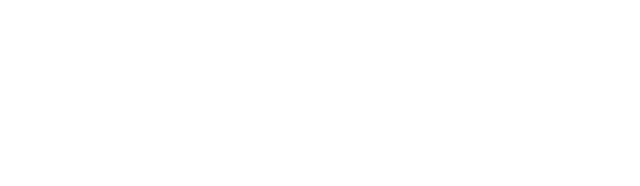
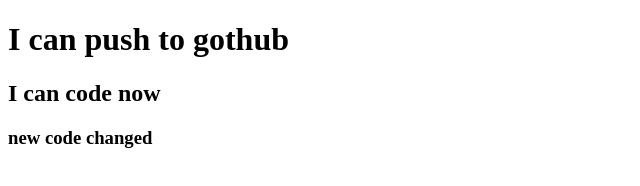
Before and after one commit to AnikDasJoy/my-second-repo, a plain HTML site: page index.html in a window 1280 px wide. Shown: the whole page, without its empty margins (0-640 px from the left). Drawn offline with Linux system fonts and the light colour scheme.

Commit message:
added header

```diff
--- a/index.html
+++ b/index.html
@@ -7,6 +7,8 @@
     <title>My second github repo</title>
 </head>
 <body>
-
+    <h1>I can push to gothub</h1>
+    <h2>I can code now</h2>
+    <h3>new code changed</h3>
 </body>
 </html>
```
